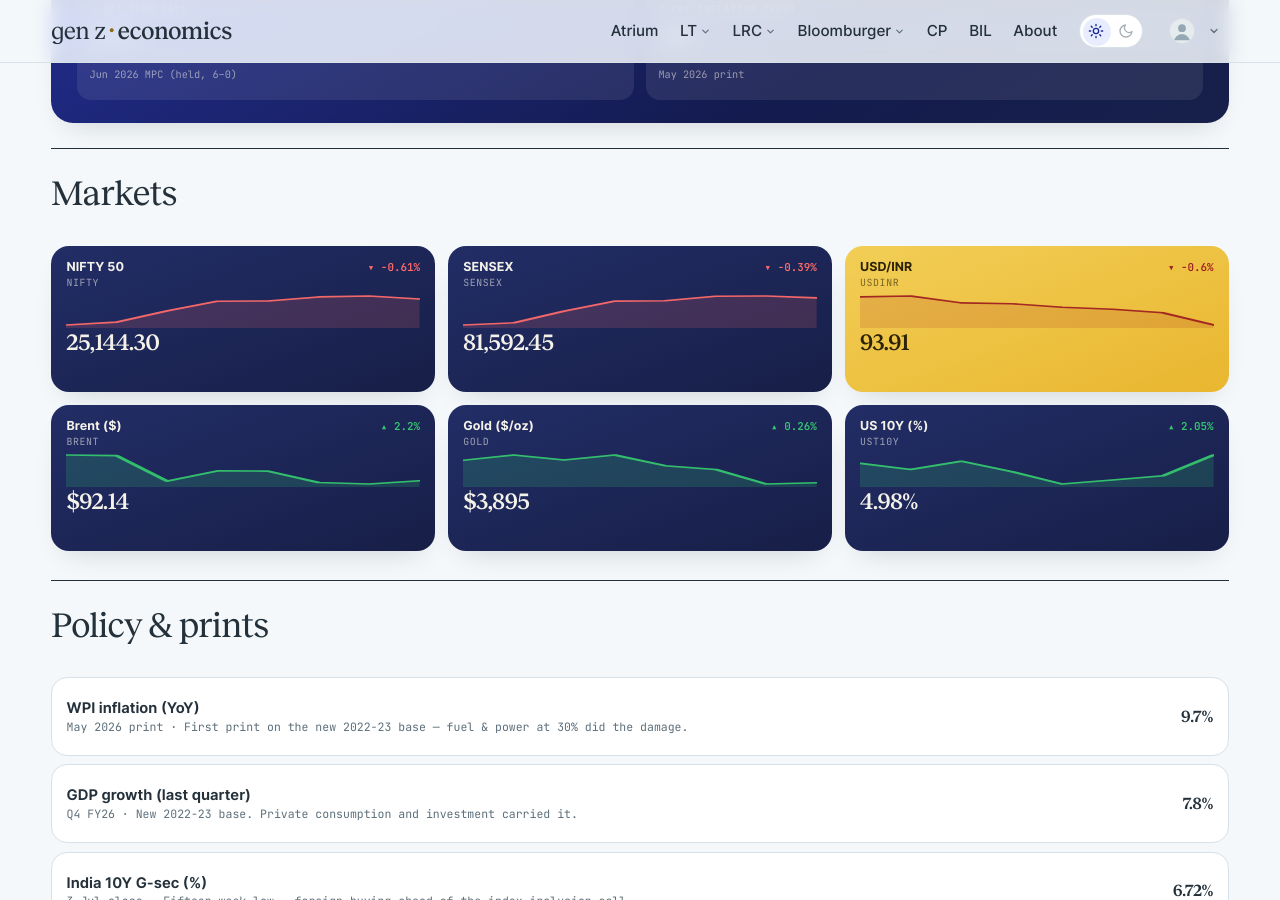
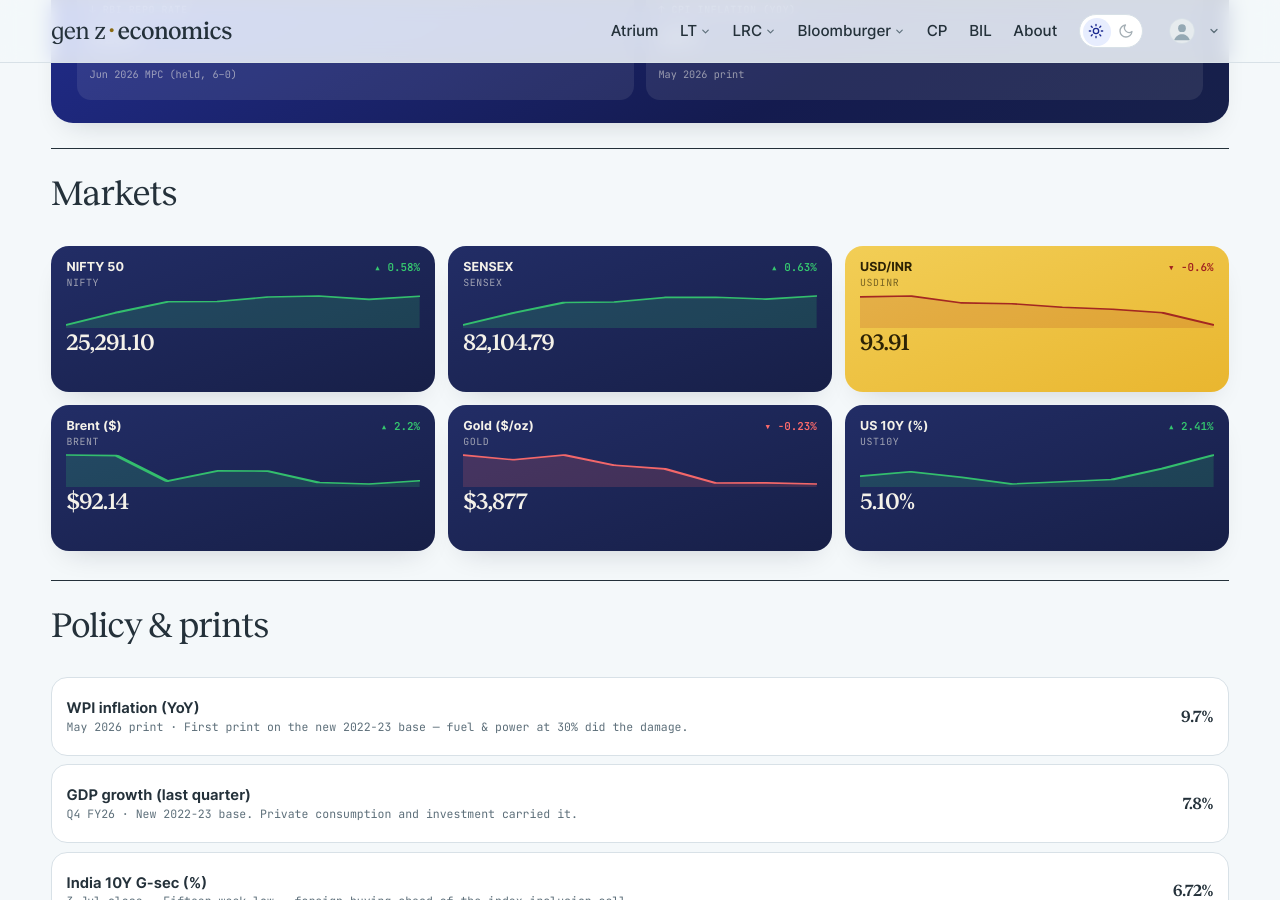
Before and after one commit to harsharya7021/genz-economics.com, a Jekyll site: the page built from macro-watch.html, in a window 1280 px wide and 900 px high, scrolled down 599 px. Built offline with Jekyll 4.4.1, drawn with Linux system fonts in a browser that asks for light colours; comment, search, counter and statistics services are not loaded.

Commit message:
data: morning market refresh

```diff
--- a/_data/macro.json
+++ b/_data/macro.json
@@ -1,34 +1,34 @@
 {
-  "as_of": "13 Nov 2026 close",
+  "as_of": "16 Nov 2026 close",
   "auto": {
     "nifty": {
       "label": "NIFTY 50",
-      "v": "25,144.30",
-      "chg": -0.61,
+      "v": "25,291.10",
+      "chg": 0.58,
       "spark": [
-        23810.85,
         23960.6,
         24536.6,
         25030.35,
         25044.65,
         25255.051,
         25299.35,
-        25144.301
+        25144.301,
+        25291.1
       ]
     },
     "sensex": {
       "label": "SENSEX",
-      "v": "81,592.45",
-      "chg": -0.39,
+      "v": "82,104.79",
+      "chg": 0.63,
       "spark": [
-        76917.852,
         77301.398,
         79310.008,
         81028.023,
         81106.648,
         81879.398,
         81911.008,
-        81592.453
+        81592.453,
+        82104.789
       ]
     },
     "usdinr": {
@@ -63,32 +63,32 @@
     },
     "gold": {
       "label": "Gold ($/oz)",
-      "v": "$3,895",
-      "chg": 0.26,
+      "v": "$3,877",
+      "chg": -0.23,
       "spark": [
-        4073.0,
         4113.5,
         4074.9,
         4114.5,
         4030.2,
         4000.5,
         3885.3,
-        3895.4
+        3886.3,
+        3877.4
       ]
     },
     "ust10y": {
       "label": "US 10Y (%)",
-      "v": "4.98%",
-      "chg": 2.05,
+      "v": "5.10%",
+      "chg": 2.41,
       "spark": [
-        4.94,
         4.91,
         4.95,
         4.9,
         4.84,
         4.86,
         4.88,
-        4.98
+        4.98,
+        5.1
       ]
     }
   },
--- a/_data/markets.yml
+++ b/_data/markets.yml
@@ -2,16 +2,15 @@
 # USD/INR) are refreshed each weekday morning by the market-data workflow;
 # the India 10Y G-Sec line is maintained by hand. Do not hand-edit the
 # live tickers — the job overwrites them.
-as_of: 13 Nov 2026
+as_of: 16 Nov 2026
 tickers:
 - symbol: NIFTY 50
   code: ^NSEI
-  value: 25,144.30
-  change: −155.05
-  pct: −0.61%
-  dir: down
+  value: 25,291.10
+  change: '+146.80'
+  pct: +0.58%
+  dir: up
   spark:
-  - 23810.85
   - 23960.6
   - 24536.6
   - 25030.35
@@ -19,14 +18,14 @@ tickers:
   - 25255.051
   - 25299.35
   - 25144.301
+  - 25291.1
 - symbol: SENSEX
   code: BSE
-  value: 81,592.45
-  change: −318.55
-  pct: −0.39%
-  dir: down
+  value: 82,104.79
+  change: '+512.34'
+  pct: +0.63%
+  dir: up
   spark:
-  - 76917.852
   - 77301.398
   - 79310.008
   - 81028.023
@@ -34,6 +33,7 @@ tickers:
   - 81879.398
   - 81911.008
   - 81592.453
+  - 82104.789
 - symbol: USD / INR
   code: FX
   value: '93.91'
```
